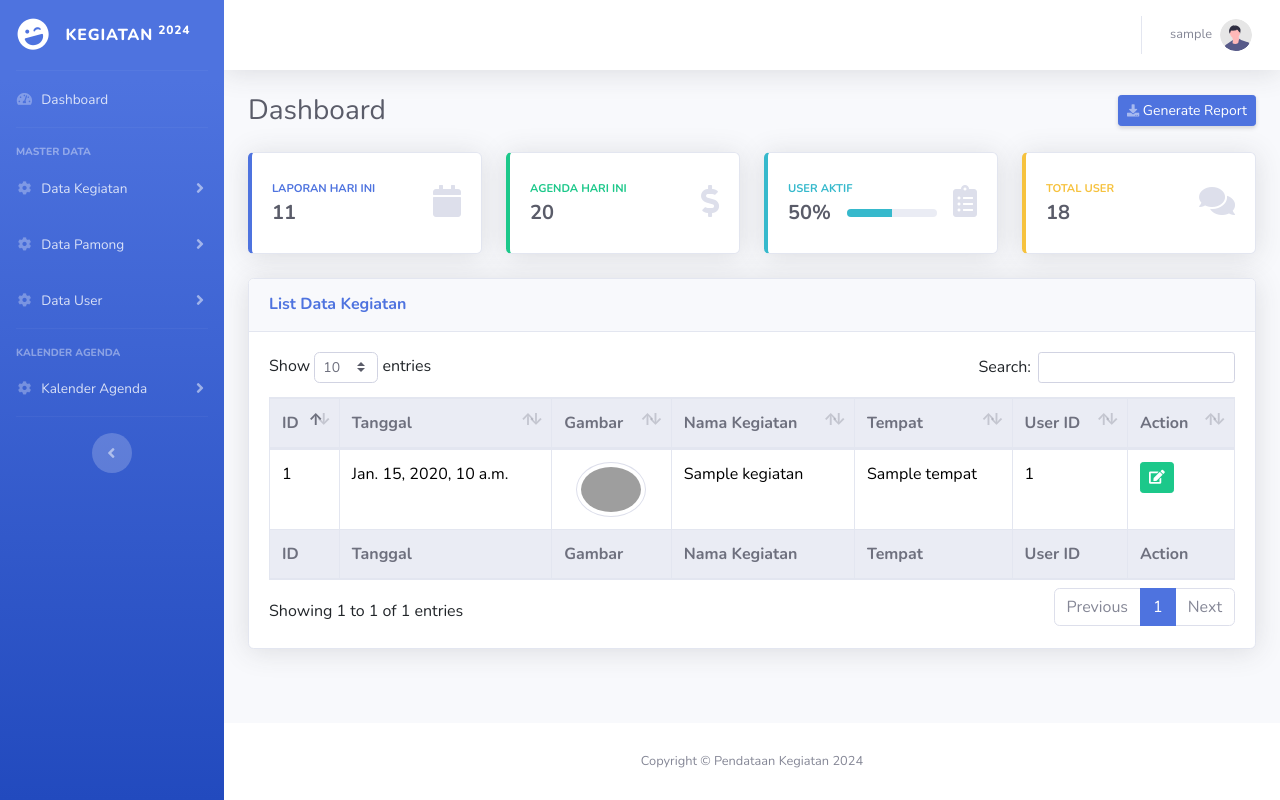
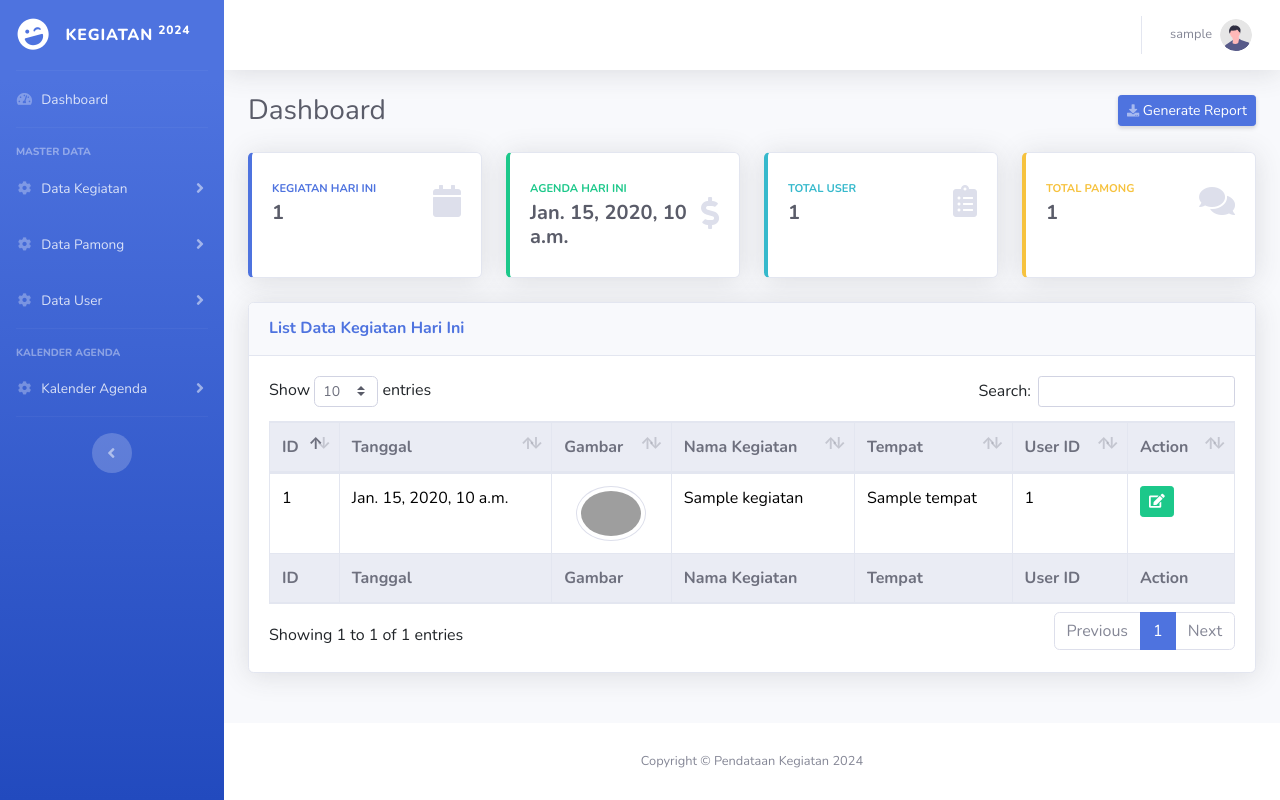
Before and after one commit to ridwaanhall/fepengabdian, a Django app: template base/templates/dashboard.html in a window 1280 px wide. Run offline with Django 4.2, Linux system fonts and the light colour scheme; the template is opened without the code that fills it: most values are stand-ins (such as "Sample title", 1, 10 or a date in 2020); some libraries are stand-ins or nearby versions; grey boxes are pictures that could not be loaded.

Commit message:
show total kegiatan today, total agenda today, total user, otal pamong

```diff
--- a/base/templates/dashboard.html
+++ b/base/templates/dashboard.html
@@ -30,15 +30,15 @@
     <!-- Content Row -->
     <div class="row">
 
-        <!-- Laporan Hari Ini Card Example -->
+        <!-- Kegiatan Hari Ini Card Example -->
         <div class="col-xl-3 col-md-6 mb-4">
             <div class="card border-left-primary shadow h-100 py-2">
                 <div class="card-body">
                     <div class="row no-gutters align-items-center">
                         <div class="col mr-2">
                             <div class="text-xs font-weight-bold text-primary text-uppercase mb-1">
-                                Laporan Hari Ini</div>
-                            <div class="h5 mb-0 font-weight-bold text-gray-800">11</div>
+                                Kegiatan Hari Ini</div>
+                            <div class="h5 mb-0 font-weight-bold text-gray-800">{{ total_kegiatan }}</div>
                         </div>
                         <div class="col-auto">
                             <i class="fas fa-calendar fa-2x text-gray-300"></i>
@@ -48,7 +48,7 @@
             </div>
         </div>
 
-        <!-- Laporan Hari Ini Card Example -->
+        <!-- Kegiatan Hari Ini Card Example -->
         <div class="col-xl-3 col-md-6 mb-4">
             <div class="card border-left-success shadow h-100 py-2">
                 <div class="card-body">
@@ -56,7 +56,7 @@
                         <div class="col mr-2">
                             <div class="text-xs font-weight-bold text-success text-uppercase mb-1">
                                 Agenda Hari Ini</div>
-                            <div class="h5 mb-0 font-weight-bold text-gray-800">20</div>
+                            <div class="h5 mb-0 font-weight-bold text-gray-800">{{ total_agenda_today }}</div>
                         </div>
                         <div class="col-auto">
                             <i class="fas fa-dollar-sign fa-2x text-gray-300"></i>
@@ -72,18 +72,12 @@
                 <div class="card-body">
                     <div class="row no-gutters align-items-center">
                         <div class="col mr-2">
-                            <div class="text-xs font-weight-bold text-info text-uppercase mb-1">User Aktif
+                            <div class="text-xs font-weight-bold text-info text-uppercase mb-1">
+                                Total User
                             </div>
                             <div class="row no-gutters align-items-center">
                                 <div class="col-auto">
-                                    <div class="h5 mb-0 mr-3 font-weight-bold text-gray-800">50%</div>
-                                </div>
-                                <div class="col">
-                                    <div class="progress progress-sm mr-2">
-                                        <div class="progress-bar bg-info" role="progressbar"
-                                            style="width: 50%" aria-valuenow="50" aria-valuemin="0"
-                                            aria-valuemax="100"></div>
-                                    </div>
+                                    <div class="h5 mb-0 mr-3 font-weight-bold text-gray-800">{{ total_user }}</div>
                                 </div>
                             </div>
                         </div>
@@ -102,8 +96,8 @@
                     <div class="row no-gutters align-items-center">
                         <div class="col mr-2">
                             <div class="text-xs font-weight-bold text-warning text-uppercase mb-1">
-                                Total User</div>
-                            <div class="h5 mb-0 font-weight-bold text-gray-800">18</div>
+                                Total Pamong</div>
+                            <div class="h5 mb-0 font-weight-bold text-gray-800">{{ total_pamong }}</div>
                         </div>
                         <div class="col-auto">
                             <i class="fas fa-comments fa-2x text-gray-300"></i>
@@ -117,7 +111,7 @@
     <!-- Content Row -->
     <div class="card shadow mb-4">
         <div class="card-header py-3">
-            <h6 class="m-0 font-weight-bold text-primary">List Data Kegiatan</h6>
+            <h6 class="m-0 font-weight-bold text-primary">List Data Kegiatan Hari Ini</h6>
         </div>
         <div class="card-body">
             <!-- <form method="get" class="mb-3">
```
